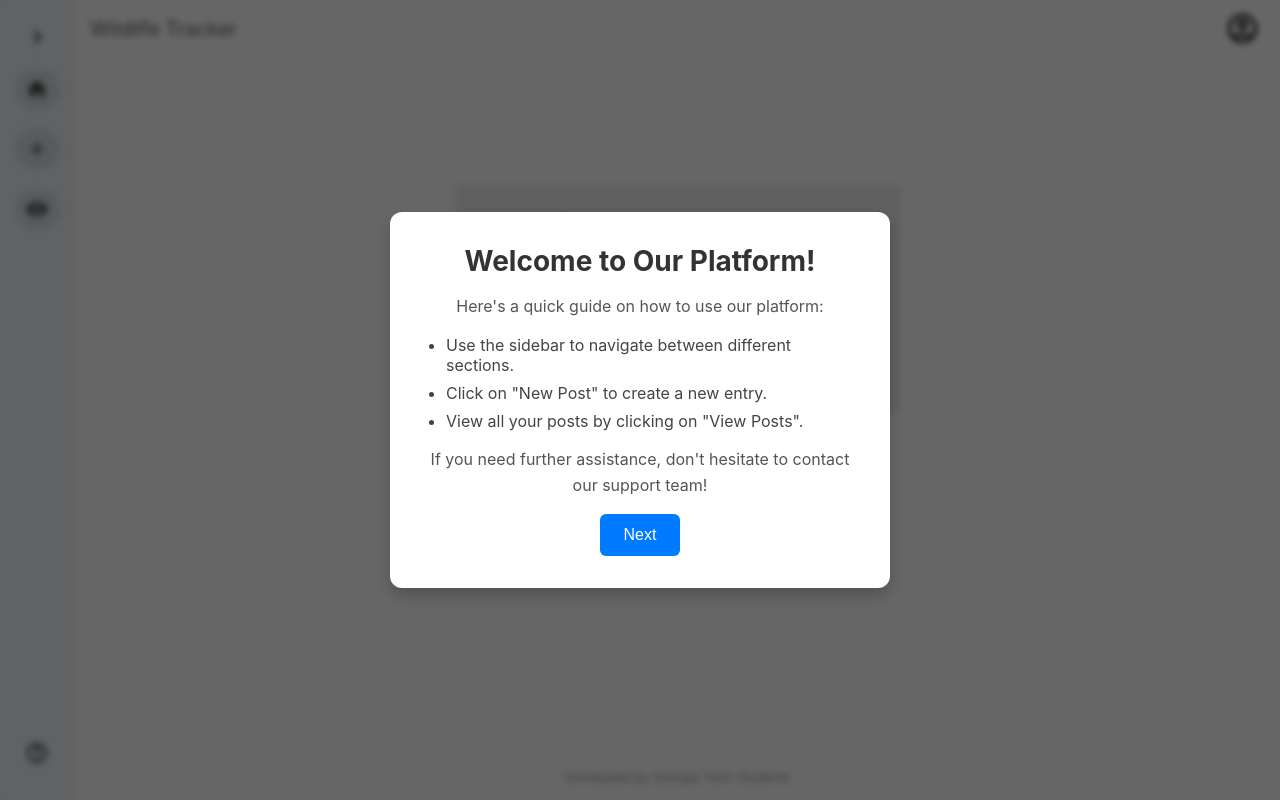
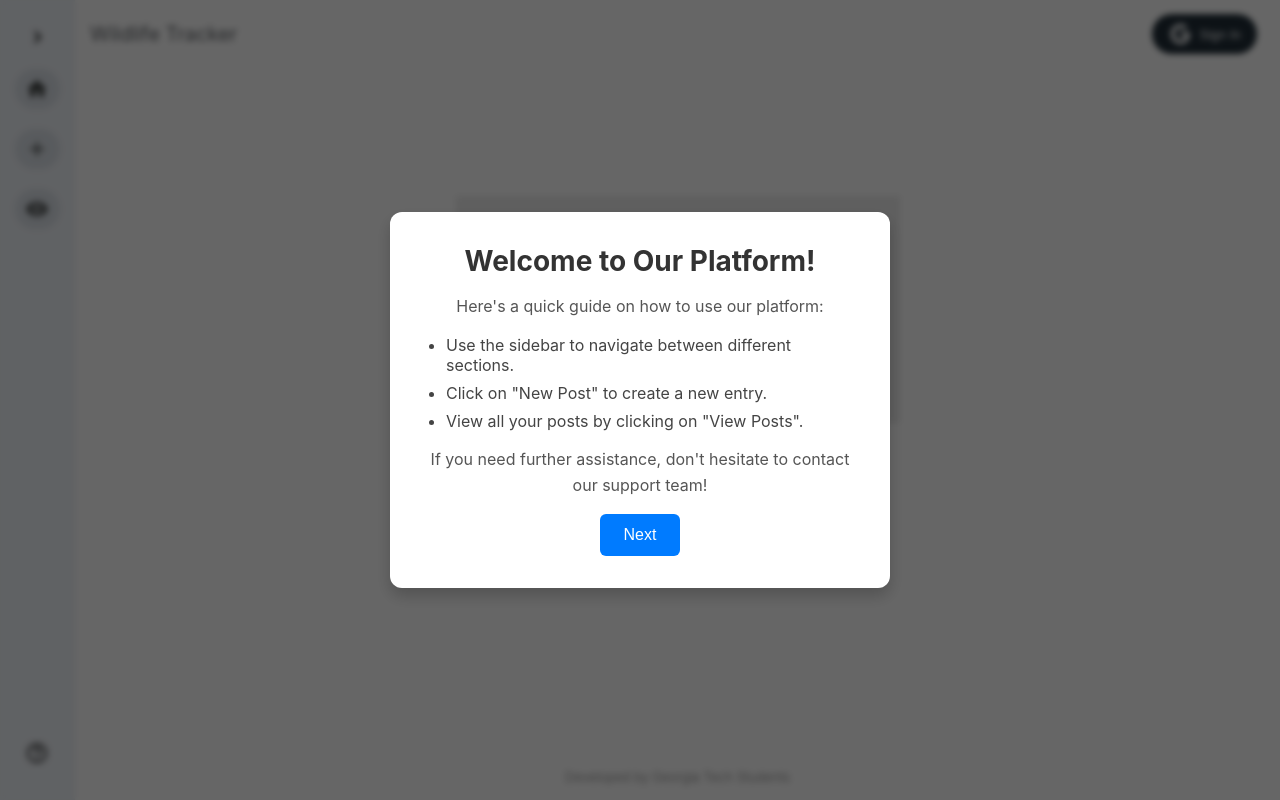
Before and after one commit to The-Enforcers/WildLife-Tracker-Repo-JIC4125, a React (Create React App) app in the folder frontend/: page /login in a window 1280 px wide. Built offline with nearby package versions, Linux system fonts and the light colour scheme; no server answers.

Commit message:
updated ui with new sign in btn and ui for not logged in users

```diff
--- a/frontend/src/components/NavBar/Navbar.js
+++ b/frontend/src/components/NavBar/Navbar.js
@@ -55,6 +55,9 @@ const Navbar = () => {
         <Box
           sx={{ display: "flex", alignItems: "center", textAlign: "center" }}
         >
+          {user ? (
+            // Show profile picture or account icon image if logged in
+            <>
               <Tooltip title="Account settings">
                 <IconButton
                   onClick={handleClick}
@@ -64,26 +67,44 @@ const Navbar = () => {
                   aria-haspopup="true"
                   aria-expanded={open ? "true" : undefined}
                 >
-              {user ? (
-                // Show profile picture or placeholder image if logged in
+                  {!profilePicError && user.picture ? (
                     <ProfileAvatar
-                  src={
-                    !profilePicError && user.picture
-                      ? user.picture
-                      : "https://via.placeholder.com/150"
-                  }
+                      src={user.picture}
                       alt={user?.displayName || "User Avatar"}
                       sx={{ width: 32, height: 32, bgcolor: "white" }}
                       onError={() => setProfilePicError(true)} // Handle image load error
                     />
                   ) : (
-                // Show AccountCircleOutlinedIcon if not logged in
                     <AccountCircleOutlinedIcon
                       sx={{ fontSize: 35, color: "black", borderRadius: "50%" }}
                     />
                   )}
                 </IconButton>
               </Tooltip>
+            </>
+          ) : (
+            // Show Sign In button if not logged in
+            <button
+              onClick={() =>
+                (window.location.href = "https://localhost:5001/auth/google")
+              }
+              style={{
+                display: "flex",
+                alignItems: "center",
+                justifyContent: "center",
+                padding: "8px 16px",
+                borderRadius: "20px",
+                backgroundColor: "#212e38",
+                border: "none",
+                color: "white",
+                cursor: "pointer",
+                margin: "8px",
+              }}
+            >
+              <GoogleIcon style={{ marginRight: "8px" }} />
+              Sign In
+            </button>
+          )}
         </Box>
         <Menu
           anchorEl={anchorEl}
--- a/frontend/src/pages/Main/Main.jsx
+++ b/frontend/src/pages/Main/Main.jsx
@@ -1,9 +1,9 @@
 import React, { useState, useEffect, useContext } from "react";
-import { useNavigate } from 'react-router-dom'; // Import useNavigate from React Router
+import { useNavigate } from "react-router-dom"; // Import useNavigate from React Router
 import { UserContext } from "../../context/UserContext";
 
 import { searchPosts } from "../../services/postService"; // Import searchPosts
-import CircularProgress from '@mui/material/CircularProgress'; // Import MUI spinner
+import CircularProgress from "@mui/material/CircularProgress"; // Import MUI spinner
 
 // CSS file
 import "./Main.css";
@@ -40,7 +40,6 @@ const Main = () => {
 
     return () => clearTimeout(timer);
   }, []);
-
 
   // Define the base URL for image API (adjust this based on your server configuration)
   const imageApiBaseUrl = "https://localhost:5001/api/posts/image/";
@@ -116,17 +115,15 @@ const Main = () => {
 
   return (
     <div className="greet-container">
-        {user && (
       <div className="greet">
         <p>
-              <span>Hello, {user.displayName}</span>
+          <span>Hello, {user?.displayName || "there"}</span>
         </p>
         <p className="sub-greet">
           Tracker Repository for{" "}
           <span className="animal-word">{displayedText}</span>
         </p>
       </div>
-        )}
 
       <SearchBox input={input} setInput={setInput} />
 
@@ -139,13 +136,16 @@ const Main = () => {
                 key={post._id}
                 className="search-result-item"
                 onClick={() => navigateToPost(post._id)}
-                style={{ cursor: 'pointer' }}
+                style={{ cursor: "pointer" }}
               >
                 <div className="post-details">
                   <h3>{post.title}</h3>
-                  <p><strong>Common Name:</strong> {post.commonName}</p>
-                  <p><strong>Tracker Type:</strong> {post.trackerType}</p>
-
+                  <p>
+                    <strong>Common Name:</strong> {post.commonName}
+                  </p>
+                  <p>
+                    <strong>Tracker Type:</strong> {post.trackerType}
+                  </p>
                 </div>
 
                 {/* Image loading state handling */}
@@ -163,7 +163,7 @@ const Main = () => {
                   onError={() => handleImageError(post._id)}
                   onLoadStart={() => handleImageLoading(post._id)}
                   style={{
-                    display: loadingImages[post._id] ? 'none' : 'block', // Hide image while loading
+                    display: loadingImages[post._id] ? "none" : "block", // Hide image while loading
                   }}
                 />
               </div>
```
Lines whose indentation alone changed are shown as unchanged.
